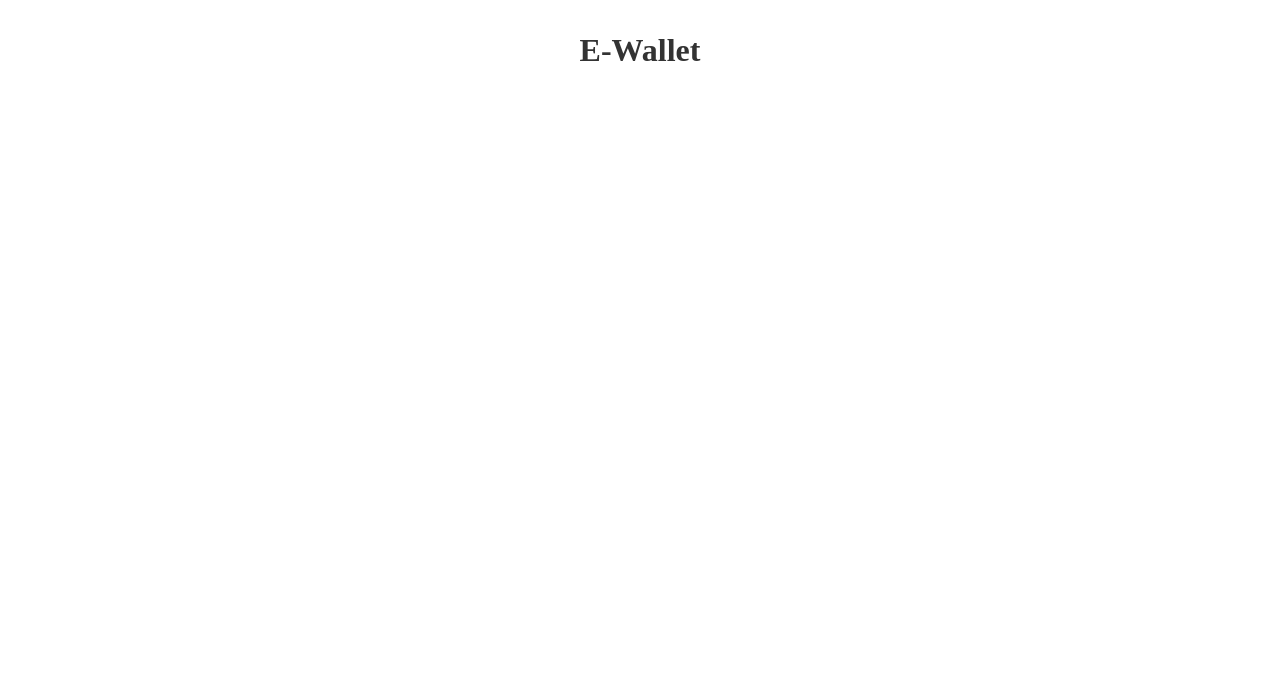
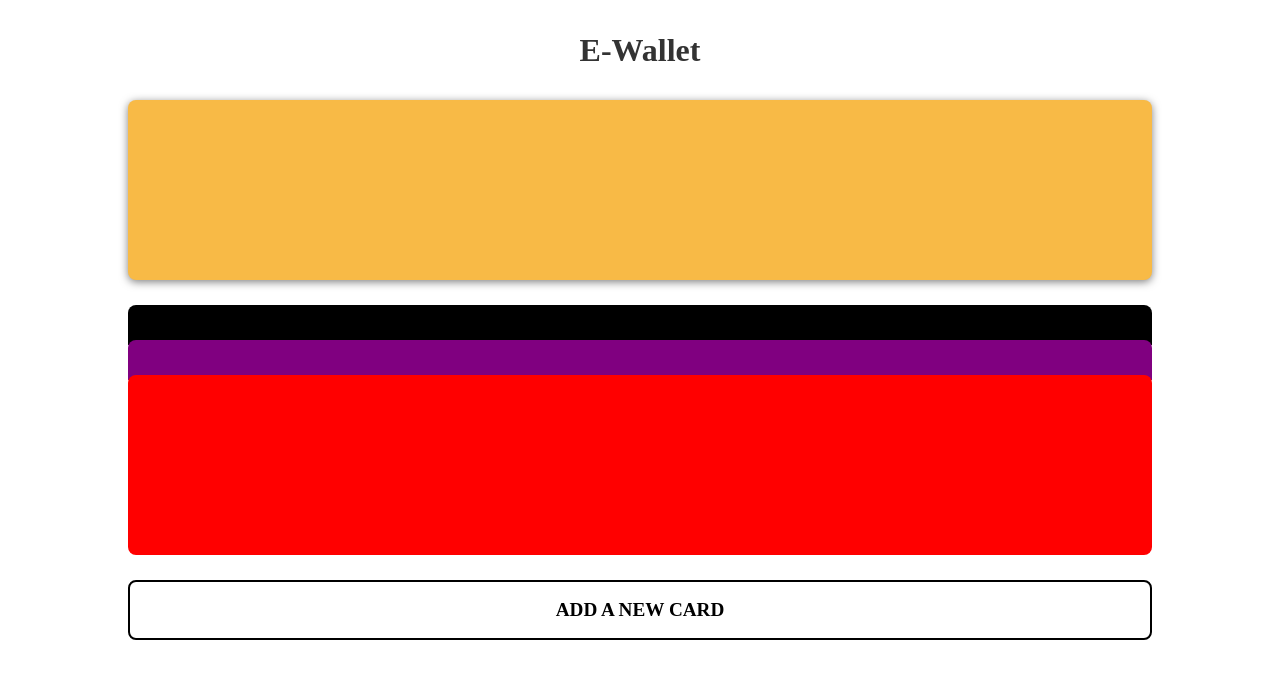
Before and after one commit to yret1/grupp6react, a React (Vite) app: page / in a window 1280 px wide. Shown: the top 678 px of the page. Built offline with nearby package versions, Linux system fonts and the light colour scheme.

Commit message:
Jag har skapat tre jsx filer, en för det gula kortet, en för detre överlappande korten och en för knappen samt css filer för samtliga där ja ghar lagt till lite styling

```diff
--- a/src/App.jsx
+++ b/src/App.jsx
@@ -1,6 +1,9 @@
 import { BrowserRouter, Routes, Route } from 'react-router-dom'
 import Wallet from './pages/Wallet'
 import Topcomponent from './components/Topcomponent'
+import Yellowcard from './components/Yellowcard'
+import Cardstack from './components/Cardstack'
+import Newcardbtn from './components/Newcardbtn'
 
 function App() {
 
@@ -10,10 +13,13 @@ function App() {
   <BrowserRouter>
 
     <Topcomponent />
+    <Yellowcard />
+    <Cardstack />
+    <Newcardbtn />
 
     <Routes>
 
-      <Route index path ="/" element={<Wallet />} />
+      <Route path ="/" element={<Wallet />} />
 
     </Routes>
 
--- /dev/null
+++ b/src/Styles/Cardstack.css
@@ -0,0 +1,32 @@
+.theStack {
+    display: flex;
+    flex-direction: column;
+    justify-content: center;
+    align-items: center;
+    margin-top: 25px;
+}
+
+.blackCard{
+    width: 80%;
+    height: 40px;
+    background-color: black;
+    border-top-left-radius: 8px;
+    border-top-right-radius: 8px;
+}
+
+.purpleCard{
+    width: 80%;
+    height: 40px;
+    background-color: purple;
+    border-top-left-radius: 8px;
+    border-top-right-radius: 8px;
+    margin-top: -5px;
+}
+
+.redCard{
+    width: 80%;
+    height: 180px;
+    background-color: red;
+    border-radius: 8px;
+    margin-top: -5px;
+}
--- /dev/null
+++ b/src/Styles/Newcardbtn.css
@@ -0,0 +1,20 @@
+.btnSection {
+    display: flex;
+    flex-direction: column;
+    justify-content: center;
+    align-items: center;
+    margin-top: 25px;
+}
+
+.button {
+    display: flex;
+    justify-content: center;
+    align-items: center;
+    width: 80%;
+    height: 60px;
+    border: 2px solid black;
+    border-radius: 8px;
+    z-index: 1000;
+    font-size: larger;
+    font-weight: bolder;
+}
--- /dev/null
+++ b/src/Styles/Yellowcard.css
@@ -0,0 +1,13 @@
+.cardwrapper {
+    display: flex;
+    justify-content: center;
+    align-items: center;
+}
+
+.ycard {
+    width: 80%;
+    height: 180px;
+    background-color: rgb(248, 186, 70);
+    border-radius: 8px;
+    box-shadow: 0px 2px 8px rgba(0, 0, 0, 0.50);
+}
--- /dev/null
+++ b/src/components/Cardstack.jsx
@@ -0,0 +1,13 @@
+import '../Styles/Cardstack.css'
+
+const Cardstack = () => {
+  return (
+  <section className='theStack'>
+    <div className='blackCard'></div>
+    <div className='purpleCard'></div>
+    <div className='redCard'></div>
+  </section>
+  )
+}
+
+export default Cardstack
--- /dev/null
+++ b/src/components/Newcardbtn.jsx
@@ -0,0 +1,13 @@
+import '../Styles/Newcardbtn.css'
+
+import React from 'react'
+
+const Newcardbtn = () => {
+  return (
+    <section className='btnSection'>
+        <div className='button'>ADD A NEW CARD</div>
+    </section>
+  )
+}
+
+export default Newcardbtn
--- /dev/null
+++ b/src/components/Yellowcard.jsx
@@ -0,0 +1,14 @@
+import '../Styles/Yellowcard.css'
+
+const Yellowcard = () => {
+
+  return (
+    <section className='cardwrapper'>
+        <section className='ycard'>
+            <div></div>
+        </section>
+    </section>
+  )
+}
+
+export default Yellowcard
```
